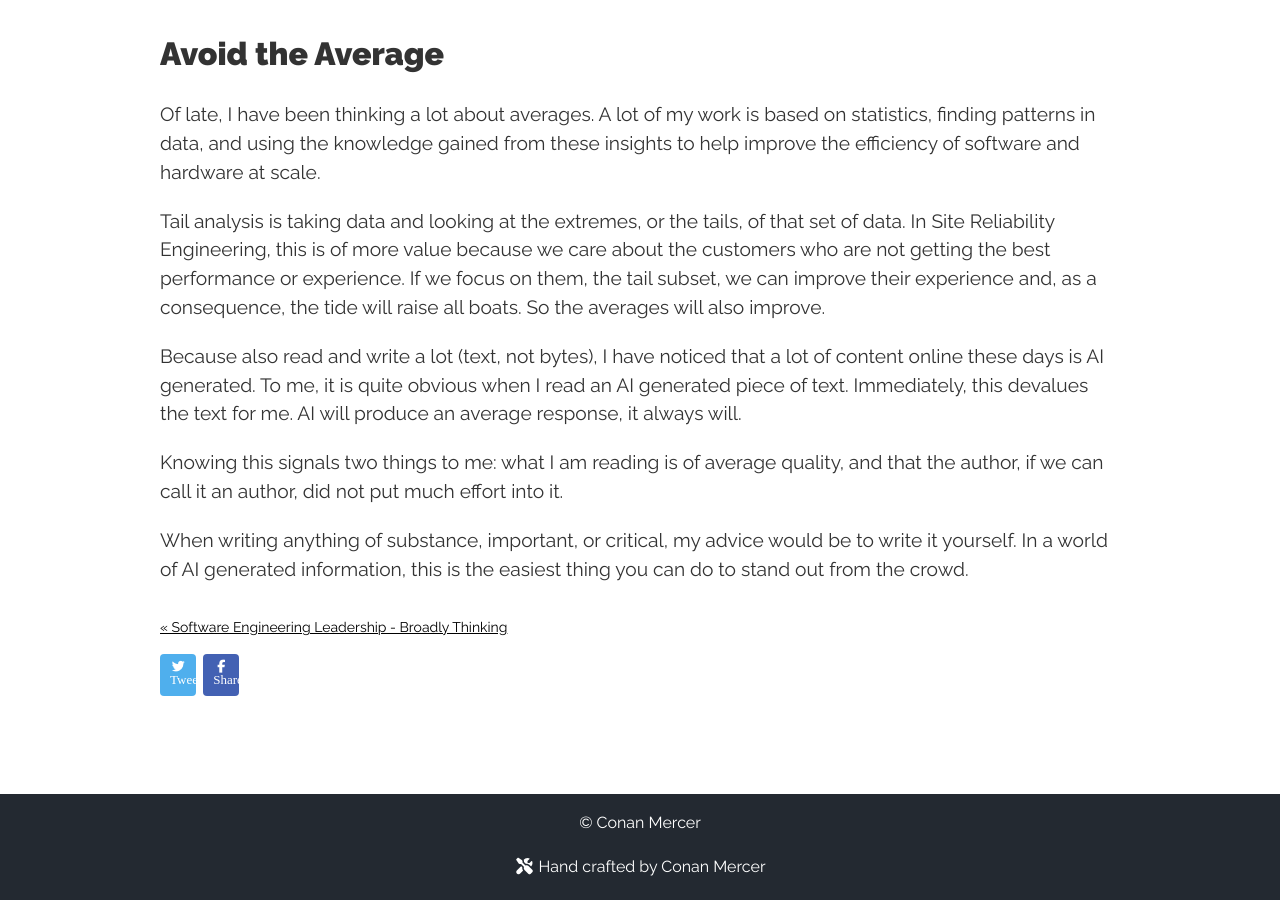
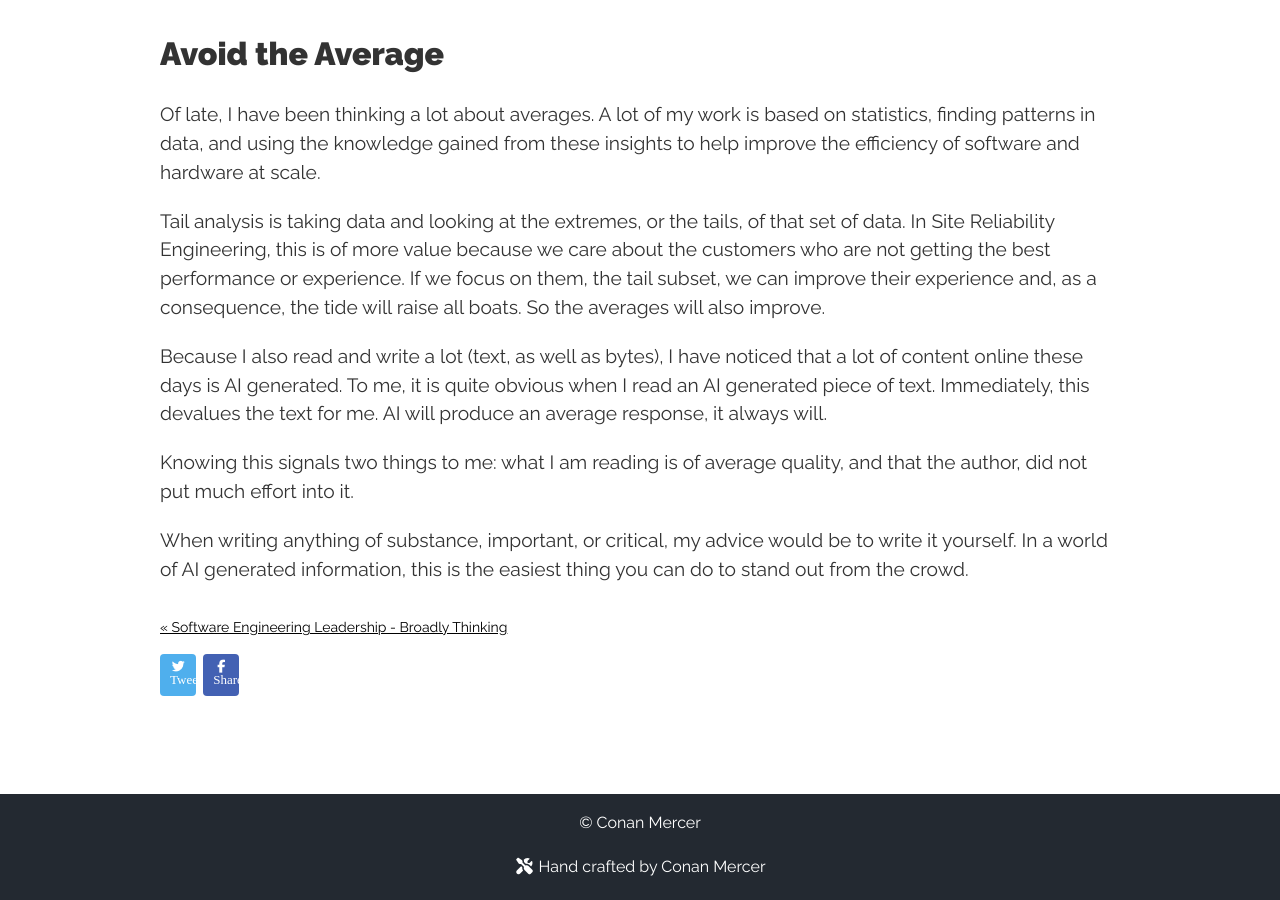
Before and after one commit to conanmercer/conanmercer.github.io, a Jekyll site: the page built from _posts/2026-09-18-average.md, in a window 1280 px wide and 900 px high, scrolled down 594 px. Built offline with Jekyll 4.4.1, drawn with Linux system fonts in a browser that asks for light colours; nearby versions of some CDN libraries; some web fonts are replaced.

Commit message:
update, text

```diff
--- a/_posts/2026-09-18-average.md
+++ b/_posts/2026-09-18-average.md
@@ -22,11 +22,11 @@ Tail analysis is taking data and looking at the extremes, or the tails, of that
 </p>
 
 <p>
-Because also read and write a lot (text, not bytes), I have noticed that a lot of content online these days is AI generated. To me, it is quite obvious when I read an AI generated piece of text. Immediately, this devalues the text for me. AI will produce an average response, it always will.
+Because I also read and write a lot (text, as well as bytes), I have noticed that a lot of content online these days is AI generated. To me, it is quite obvious when I read an AI generated piece of text. Immediately, this devalues the text for me. AI will produce an average response, it always will.
 </p>
 
 <p>
-Knowing this signals two things to me: what I am reading is of average quality, and that the author, if we can call it an author, did not put much effort into it.
+Knowing this signals two things to me: what I am reading is of average quality, and that the author, did not put much effort into it.
 </p>
 
 <p>
```
